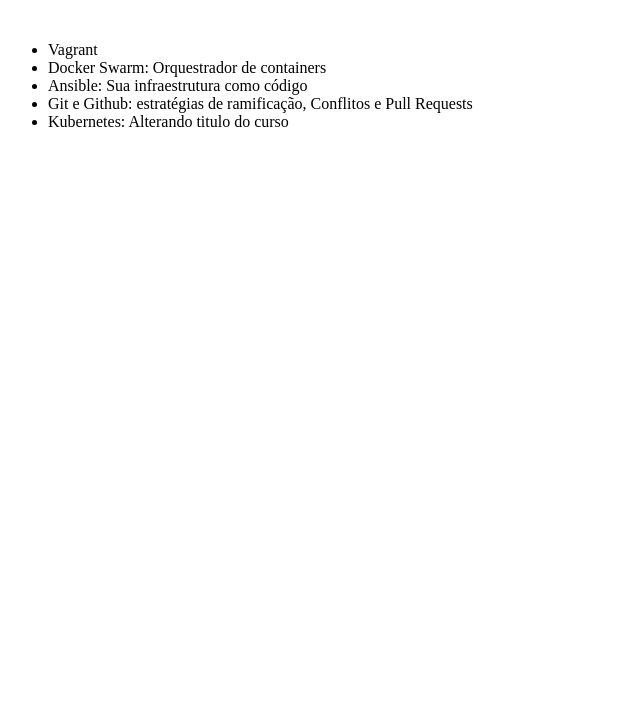
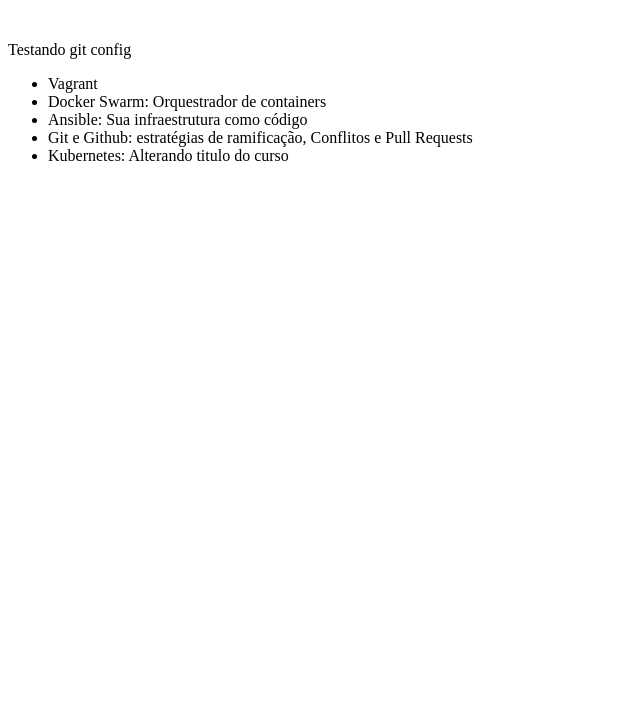
Before and after one commit to NicolasAToledo/alura-git, a plain HTML site: page index.html in a window 1280 px wide. Shown: the part 73-800 px from the top of the page, without its empty margins (0-640 px from the left). Drawn offline with Linux system fonts and the light colour scheme.

Commit message:
Teste de git config

```diff
--- a/index.html
+++ b/index.html
@@ -7,6 +7,7 @@
 <body>
     <h1>Cursos de DevOps</h1>
     <br/>
+    <p>Testando git config</p>
     <ul>
         <li>Vagrant</li>
         <li>Docker Swarm: Orquestrador de containers</li>
```
